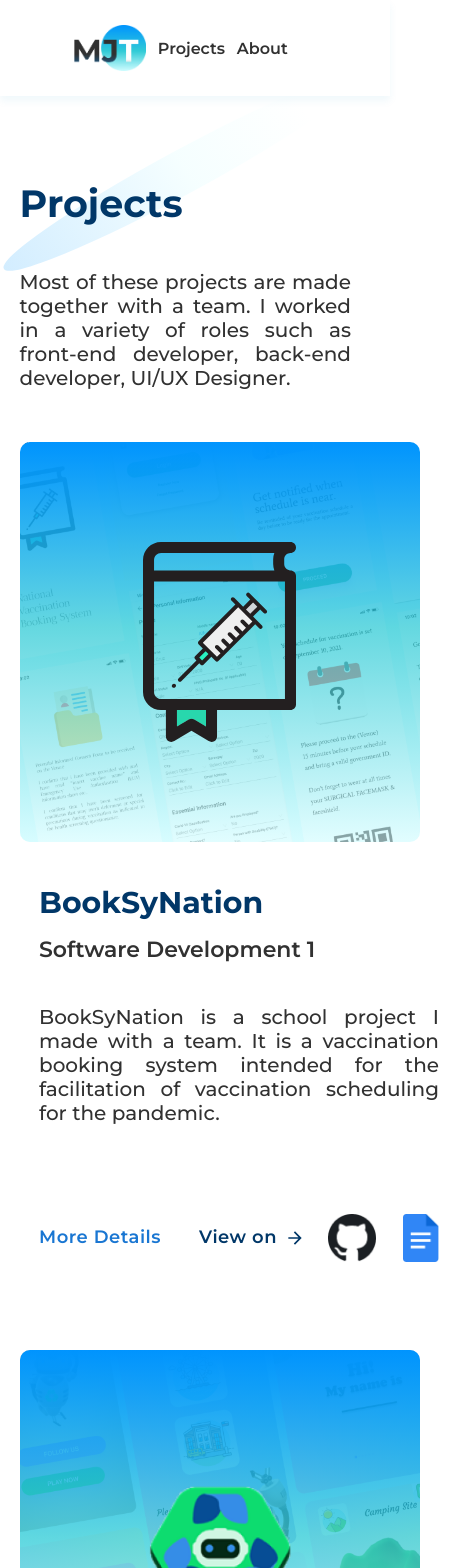
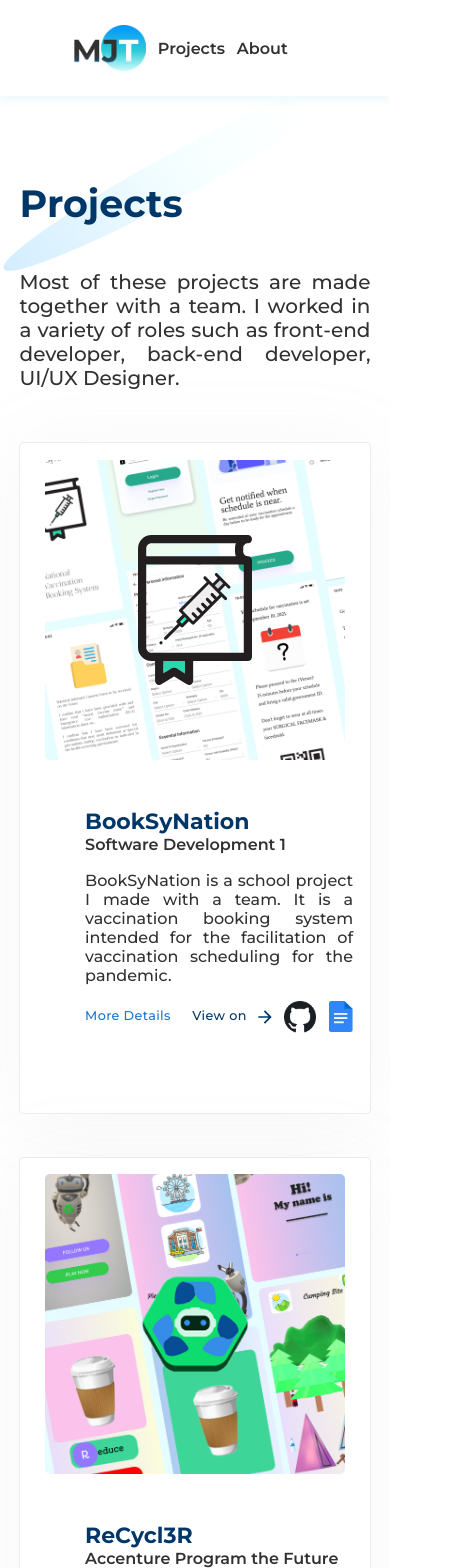
Before and after one commit to jdesolate/my-portfolio, a React (Vite) app: page /projects in a window 390 px wide. Shown: the top 1568 px of the page, 459 px wide, since content can reach past the window. Built offline with nearby package versions, Linux system fonts and the light colour scheme.

Commit message:
v3.7 Responsive Header Buttons

```diff
--- a/src/components/header/Header.tsx
+++ b/src/components/header/Header.tsx
@@ -50,12 +50,11 @@ function Header() {
 							>
 								My Works
 							</button>
-
-							<button className='header-container-col1-row-button2'>
-								<Link to='/about' onClick={handleClick}>
+							<Link to='/about' onClick={handleClick}>
+								<button className='header-container-col1-row-button2'>
 									Contact Me
-								</Link>
-							</button>
+								</button>
+							</Link>
 						</div>
 					</div>
 				</div>
--- a/src/main.scss
+++ b/src/main.scss
@@ -413,15 +413,19 @@ img {
 			}
 
 			&-row {
+				align-self: center;
 				display: flex;
 				flex-direction: row;
 				justify-content: space-evenly;
+				flex-wrap: wrap;
 				width: 100%;
 				&-button1 {
+					margin: 1rem 0;
 					font-weight: 600;
-					width: 15rem;
+					width: 40%;
+					min-width: 12rem;
 					height: 3em;
-					font-size: clamp(1rem, 2vw + 1rem, 1.3rem);
+					font-size: var(--fs-h3);
 					background-color: var(--blue);
 					color: var(--white);
 					border: 0;
@@ -431,22 +435,43 @@ img {
 						filter: drop-shadow(0 0 0.2rem var(--blue));
 					}
 				}
+				a {
+					width: 40%;
+					text-decoration: none;
+				}
 				&-button2 {
-					margin-left: 1rem;
+					margin: 1rem 0;
+					color: var(--cyan);
+					border: 1px solid var(--cyan);
+					text-decoration: none;
 					font-weight: 600;
-					width: 15rem;
+					width: 100%;
+					min-width: 12rem;
 					height: 3em;
-					font-size: clamp(1rem, 2vw + 1rem, 1.3rem);
+					font-size: var(--fs-h3);
 					background-color: transparent;
-					border: 0;
 					border-radius: 10px;
 					cursor: pointer;
+					&:hover {
+						color: var(--blue);
+						border: 1px solid var(--blue);
+					}
+				}
+			}
+			@media (max-width: 520px) {
+				&-row {
+					&-button1 {
+						font-weight: 600;
+						font-size: var(--fs-h4);
+					}
 					a {
-						color: var(--dark-blue);
-						text-decoration: none;
-						&:hover {
-							color: var(--blue);
-						}
+						width: 40%;
+						min-width: 12rem;
+					}
+					&-button2 {
+						font-weight: 600;
+						width: 100%;
+						font-size: var(--fs-h4);
 					}
 				}
 			}
@@ -461,8 +486,8 @@ img {
 	flex-direction: column;
 	align-items: center;
 	justify-content: center;
-	margin-top: 5vh;
-	margin-bottom: 5vh;
+	margin: 0 0 8rem 0;
+
 	&-cont1 {
 		display: flex;
 		flex-direction: column;
@@ -497,11 +522,10 @@ img {
 .projects {
 	padding: 5vh 5vw;
 	height: auto;
-	width: 85%;
+	width: min(90%, 70.5rem);
 	display: flex;
 	flex-direction: column;
 	align-items: center;
-
 	position: relative;
 	&-comet {
 		z-index: -1;
@@ -541,41 +565,50 @@ img {
 
 	&-card {
 		display: flex;
+		padding: 2vh;
 		flex-direction: row;
 		flex-wrap: wrap;
-		width: 100%;
+		width: min(90%, 70.5rem);
+		border-radius: 5px;
+		min-width: 300px;
 		position: relative;
 		justify-content: space-evenly;
 		margin-bottom: 5vh;
+		border: 1px solid rgba(173, 172, 172, 0.236);
+		box-shadow: 0 0.3rem 5rem rgba(173, 172, 172, 0.096);
+		background-color: var(--white);
 
 		&-col1 {
 			aspect-ratio: 1;
-			min-width: 400px;
-			width: 40%;
+			min-width: 300px;
+			width: calc(50% - 2rem);
 			position: relative;
 
 			&-frame {
 				position: relative;
-				z-index: -1;
+				z-index: 1;
 				width: 100%;
 				height: 100%;
 				object-fit: cover;
-				border-radius: 10px;
-			}
-			&-overlay {
-				border-radius: 10px;
-				top: 0;
-				right: 0;
-				z-index: 1;
-				width: 100%;
-				height: 100%;
-				position: absolute;
-				background: var(--faded-gradient2);
+				border-radius: 5px;
 				&:hover {
 					cursor: pointer;
-					background: var(--faded-gradient);
 				}
 			}
+			// &-overlay {
+			// 	border-radius: 5px;
+			// 	top: 0;
+			// 	right: 0;
+			// 	z-index: 1;
+			// 	width: 100%;
+			// 	height: 100%;
+			// 	position: absolute;
+			// 	// background: var(--faded-gradient2);
+			// 	&:hover {
+			// 		cursor: pointer;
+			// 		background: var(--faded-gradient);
+			// 	}
+			// }
 			&-logo {
 				position: absolute;
 				z-index: 2;
@@ -593,8 +626,8 @@ img {
 		}
 		&-col2 {
 			width: calc(60% - 10rem);
-			min-width: 400px;
-			padding: 5vh 5vw;
+			min-width: 300px;
+			margin: 3rem 2rem;
 			&-title {
 				margin-bottom: 5vh;
 				h2 {
@@ -613,7 +646,7 @@ img {
 				font-size: var(--fs-p);
 				text-align: justify;
 				color: var(--black);
-				margin-bottom: 10vh;
+				margin-bottom: 2rem;
 			}
 			&-bottom {
 				display: flex;
@@ -623,8 +656,8 @@ img {
 				justify-content: space-between;
 				button {
 					font-family: 'Montserrat';
-					font-weight: 600;
-					font-size: clamp(5px, 0.5vw + 1rem, 24px);
+					font-weight: 500;
+					font-size: var(--fs-p);
 					border: none;
 					padding: 0;
 					text-transform: none;
@@ -647,10 +680,10 @@ img {
 					flex-direction: row;
 					justify-content: space-between;
 					img {
-						height: 3rem;
+						height: 2.8rem;
 						object-fit: contain;
 						&:hover {
-							height: 3.2rem;
+							height: 3rem;
 							cursor: pointer;
 							filter: drop-shadow(0 0 0.2rem var(--blue));
 						}
@@ -660,6 +693,63 @@ img {
 						color: var(--dark-blue);
 					}
 				}
+			}
+			@media (max-width: 520px) {
+				&-title {
+					margin-bottom: 2vh;
+					h2 {
+						margin: 0 1rem;
+						font-size: var(--fs-h3);
+					}
+					h3 {
+						margin: 0 1rem;
+						font-size: var(--fs-h4);
+					}
+				}
+				p {
+					margin: 0 1rem;
+					font-weight: 400;
+					font-size: var(--fs-h4);
+				}
+				&-bottom {
+					height: 2rem;
+					margin: 1rem;
+					justify-content: space-evenly;
+					button {
+						font-family: 'Montserrat';
+						font-weight: 400;
+						font-size: 0.8rem;
+
+						&:hover {
+							color: var(--dark-blue);
+							background: none;
+							background-color: transparent;
+							transition: none;
+							border: none;
+						}
+					}
+					&-left {
+						width: 40%;
+					}
+					&-right {
+						width: 60%;
+						img {
+							height: 2rem;
+							object-fit: contain;
+							&:hover {
+								height: 2.2rem;
+							}
+						}
+					}
+				}
+			}
+		}
+		@media (max-width: 1080px) {
+			&-col1 {
+				width: min(80%, 60.5rem);
+			}
+			&-col2 {
+				width: min(80%, 60.5rem);
 			}
 		}
 	}
@@ -824,7 +914,7 @@ img {
 			height: 250px;
 			right: 2rem;
 			top: -10rem;
-
+			transition: right 1s ease-in-out, top 1s ease-in-out;
 			background: linear-gradient(
 				180deg,
 				rgba(0, 148, 254, 0.25) 0%,
@@ -868,8 +958,9 @@ img {
 
 		@media (max-width: 900px) {
 			&-circle {
-				right: 25%;
-				top: 35%;
+				right: 15rem;
+				top: 58rem;
+				transition: right 1s ease-in-out, top 1s ease-in-out;
 			}
 			&-frame {
 				aspect-ratio: 1;
```
